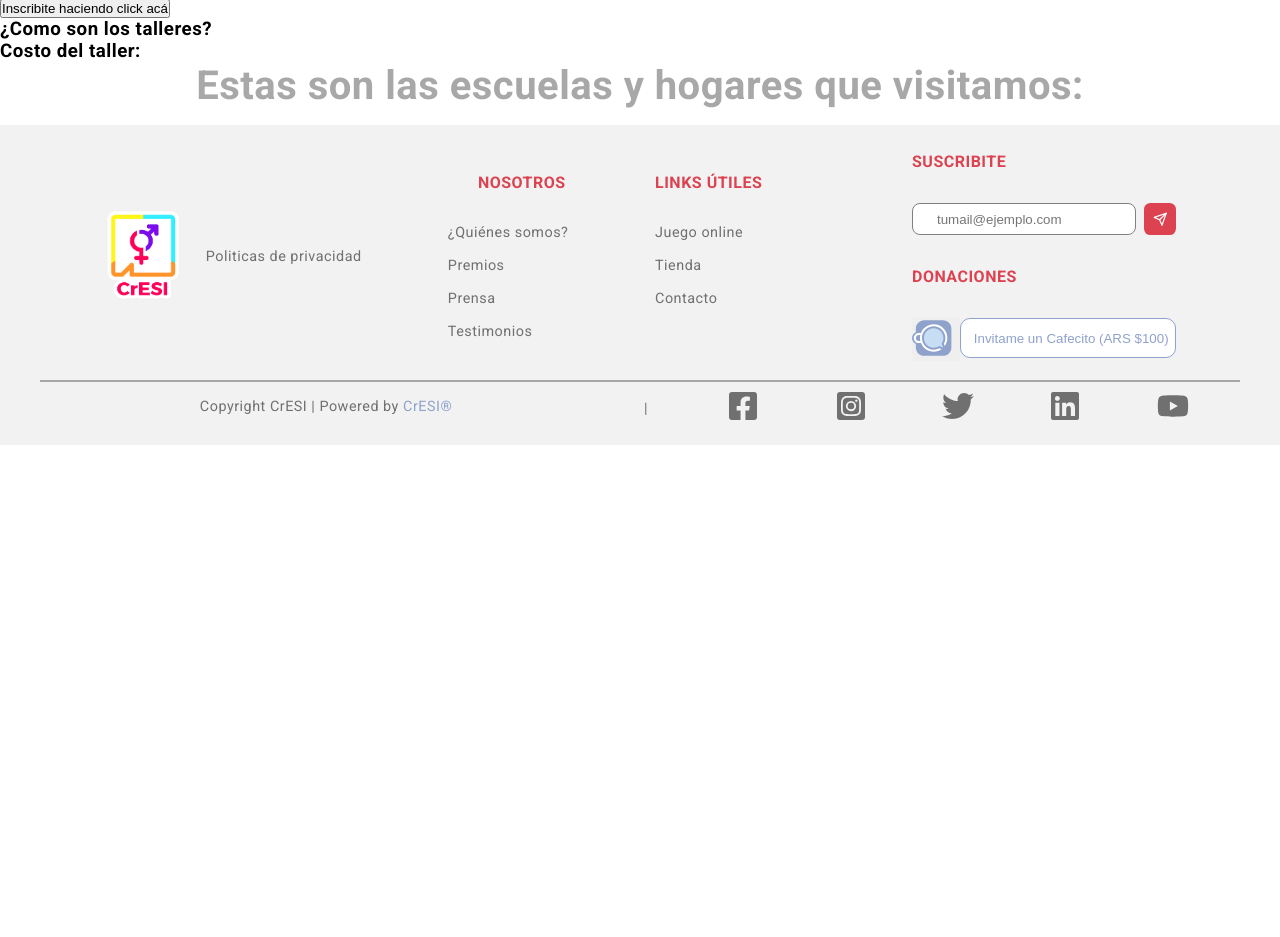
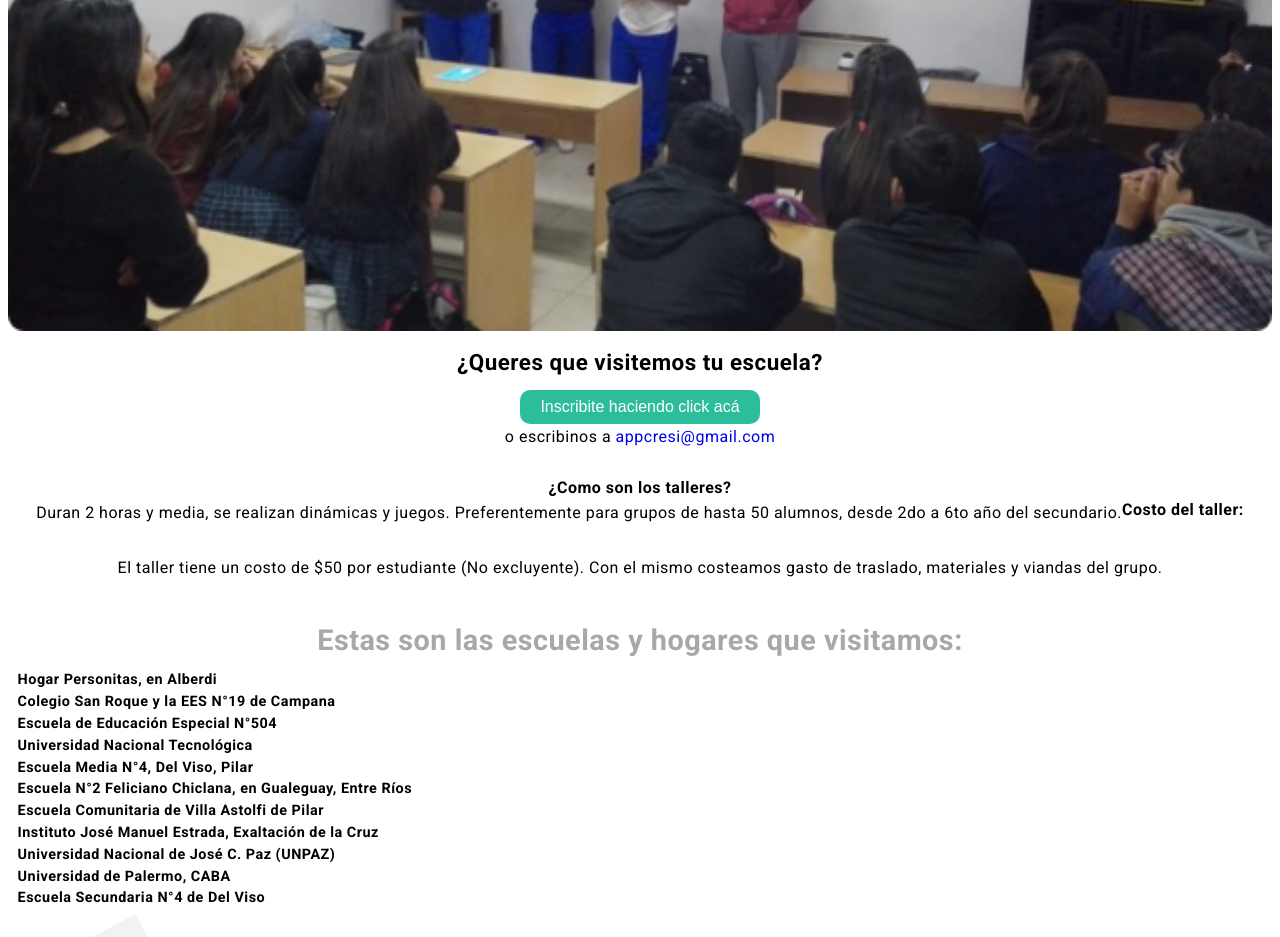
Before and after one commit to PiaAchigar/Proyecto-CrESI, a React (Create React App) app: page /visitas in a window 1280 px wide. Shown: the part 540-1477 px from the top of the page. Before the commit the page ends 985 px from the top, so only its background shows below. Built offline with nearby package versions, Linux system fonts and the light colour scheme.

Commit message:
ContenidoVisitas

```diff
--- a/src/components/ContenidoVisitas/ContenidoVisitas.js
+++ b/src/components/ContenidoVisitas/ContenidoVisitas.js
@@ -3,6 +3,7 @@ import "./ContenidoVisitas.scss";
 
 //imagenes
 import porque_img from "../../assets/img/porque-img.png";
+import visitas_ilustracion from "../../assets/img/visitas-ilustracion.png";
 
 const ContenidoVisitas = () => {
     return(
@@ -10,19 +11,21 @@ const ContenidoVisitas = () => {
             <section className="talleres">
                 <h1>Talleres en las aulas</h1>
                 <article className="article-talleres">
-                <p>Con los jovenes de CrESI no nos quedamos quietos y salimos a dar talleres en las escuelas. <br/>
+                    <p>Con los jovenes de CrESI <b>no nos quedamos quietos y salimos a dar talleres en las escuelas.</b><br/>
                     Utilizando juegos y dinámicas vamos aprendiendo y contestando dudas. Además vamos ampliando nuestra base de datos para incorporar nuevas dudas a nuestra app.</p>
-                <img src={porque_img} alt=""/>
-                <div>
+                    <div className="img-container">
+                        <img src={porque_img} alt="porque_img"/>
+                    </div>
+                    <div className="visitar-tu-escuela">
                         <h2>¿Queres que visitemos tu escuela?</h2>
-                    <div>
-                        <button>Inscribite haciendo click acá</button>
-                        <p className="email"></p>
-                        <div>
+                        <div className="inscribir-preguntas">
+                            <div><button>Inscribite haciendo click acá</button></div>
+                            <p className="email"> o escribinos a <a href="appcresi@gmail.com">appcresi@gmail.com</a></p>
+                            <div className="preguntas">
                                 <h3>¿Como son los talleres?</h3>
-                            <p></p>
+                                <p>Duran 2 horas y media, se realizan dinámicas y juegos. Preferentemente para grupos de hasta 50 alumnos, desde 2do a 6to año del secundario.</p>
                                 <h3>Costo del taller:</h3>
-                            <p></p>
+                                <p>El taller tiene un costo de $50 por estudiante (No excluyente). Con el mismo costeamos gasto de traslado, materiales y viandas del grupo.</p>
                             </div>
                         </div>
                     </div>
@@ -31,8 +34,36 @@ const ContenidoVisitas = () => {
             <section className="visitas">
                 <h1>Estas son las escuelas y hogares que visitamos:</h1>
                 <article className="article-visitas">
-
+                    <ul>
+                        <li>Hogar Personitas, en Alberdi</li>
+                        <li>Colegio San Roque y la EES N°19 de Campana</li>
+                        <li>Escuela de Educación Especial N°504</li>
+                        <li>Universidad Nacional Tecnológica</li>
+                        <li>Escuela Media N°4, Del Viso, Pilar</li>
+                        <li>Escuela N°2 Feliciano Chiclana, en Gualeguay, Entre Ríos</li>
+                        <li>Escuela Comunitaria de Villa Astolfi de Pilar</li>
+                        <li>Instituto José Manuel Estrada, Exaltación de la Cruz</li>
+                        <li>Universidad Nacional de José C. Paz (UNPAZ)</li>
+                        <li>Universidad de Palermo, CABA</li>
+                        <li>Escuela Secundaria N°4 de Del Viso</li>
+                        <li></li>
+                        <li></li>
+                        <li></li>
+                        <li></li>
+                        <li></li>
+                        <li></li>
+                        <li></li>
+                        <li></li>
+                        <li></li>
+                        <li></li>
+                        <li></li>
+                        <li></li>
+                        <li></li>
+                        <li></li>
+                        <li></li>
+                    </ul>
                 </article>
+                <div className="visita-img"><img src={visitas_ilustracion} alt="visitas_ilustracion" className="visita-img"/></div>
             </section>
         </div>
     );
--- a/src/components/ContenidoVisitas/ContenidoVisitas.scss
+++ b/src/components/ContenidoVisitas/ContenidoVisitas.scss
@@ -1,7 +1,86 @@
 @use "../../sass/colors";
-h1 {
-    font-size: 2.5rem;
+@use "../../sass/fonts";
+
+.talleres-visitas-container{
+  padding-top: 1.5rem;
+  font-family: fonts.$font-family;
+  h1 {
+    font-size: 1.8rem;
     color: colors.$gris-medio;
     text-align: center;
     margin-bottom: 1rem;
   }
+  p{
+    font-size: .9rem;
+  }
+  .talleres{
+    .article-talleres{
+      margin: .5rem;
+      p{
+        margin: .9rem .5rem;
+      }
+      .img-container{
+        img{
+        width: 100%;
+        border-radius: 10px;
+      }
+      }
+      .visitar-tu-escuela{
+        h2{
+          font-size: 1.4rem;
+          text-align: center;
+          margin: .9rem;
+        }
+        .inscribir-preguntas{
+          div{
+            display: flex;
+            justify-content: center;
+            button{
+              align-self: center;
+              align-items: center;
+              border: none;
+              border-radius: 10px;
+              width: 240px;
+              padding: .5rem;
+              color: white;
+              background-color: colors.$verde;
+              font-size: 1rem;
+            }
+          }
+          p{
+            text-align: center;
+            font-size: 1rem;
+            margin: .2rem 0 2rem 0;
+          }
+          .preguntas{
+            display: flex;
+            flex-direction: row;
+            flex-wrap: wrap;
+            h3{
+              font-size: 1rem;
+              margin-bottom: .2rem ;
+            }
+          }
+        }
+      }
+    }
+  }
+  .visitas{
+    h1{
+      margin: .9rem;
+    }
+    .article-visitas{
+      margin: .5rem;
+      font-size: .9rem;
+      font-weight: bold;
+      li{
+        width: 100%;
+        margin: .3rem 0 .3rem .6rem;
+      }
+      .visita-img{
+          display: none;
+      }
+    }
+  }
+
+}
--- a/src/sass/_colors.scss
+++ b/src/sass/_colors.scss
@@ -10,7 +10,7 @@ $blanco: #ffffff;
 $cafecito: #8fa2cc;
 $whatsapp: #00ab5d;
 $subtitulos: #dedede;
-$shadow: rgba(0, 0, 0, 0.5);
+$shadow: #00000080;
 //Circulos
 $c-amarillo: rgba(247, 188, 51, 0.9);
 $c-violeta: rgba(150, 120, 223, 0.9);
```
Lines whose indentation alone changed are shown as unchanged.
